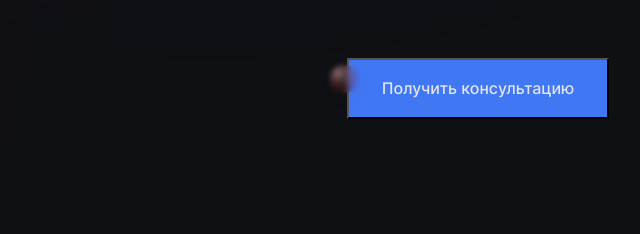
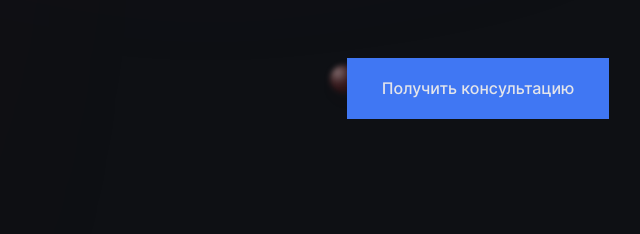
Before and after one commit to Julia-Rulova/welbex-test, a React app in the folder second-task/: page / in a window 1280 px wide. Shown: the part 482-716 px from the top of the page, 521-1161 px from the left. Built offline with nearby package versions, Linux system fonts and the light colour scheme.

Commit message:
fix/2 back

```diff
--- a/second-task/src/components/Main/Consult.css
+++ b/second-task/src/components/Main/Consult.css
@@ -75,6 +75,7 @@
     color: #E4E5EA;
     margin: 0 0 69px;
     padding: 0;
+    border: none;
 }
 
 .consult__btn:hover {
--- a/second-task/src/components/Main/Main.css
+++ b/second-task/src/components/Main/Main.css
@@ -2,6 +2,8 @@
     width: 100%;
     display: flex;
     justify-content: space-between;
+    z-index: 2;
+    position: relative;
 }
 
 .main__welbex-container {
```
